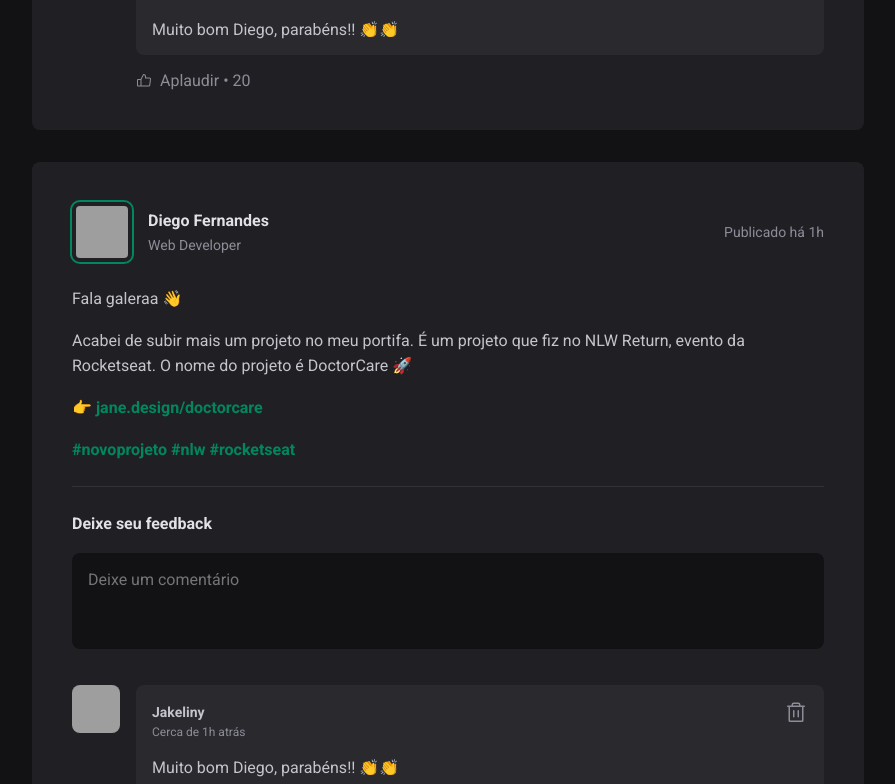
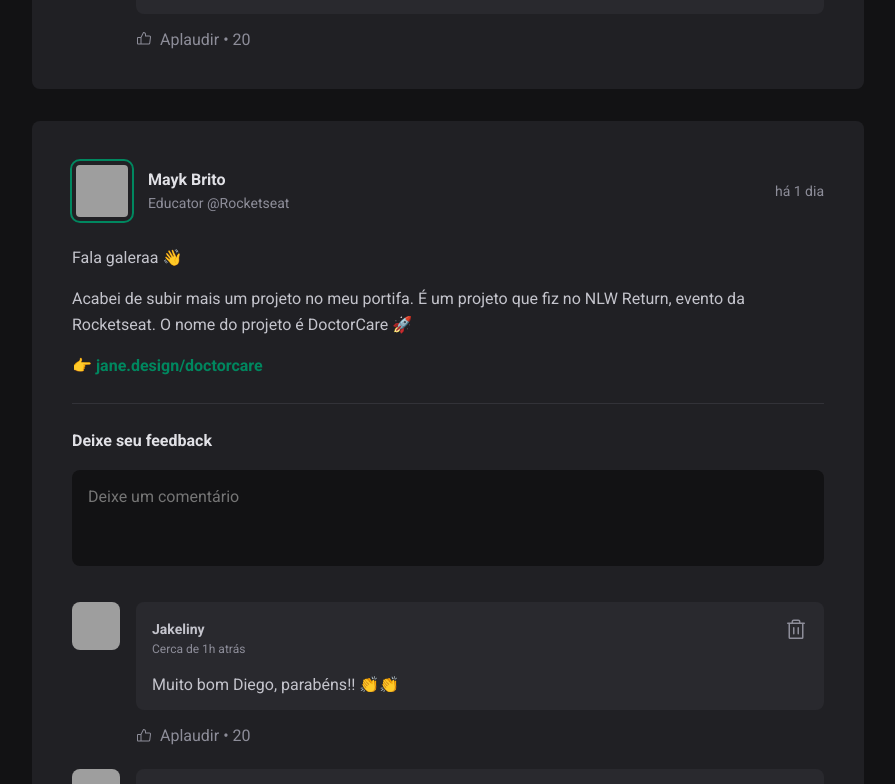
Before and after one commit to jessica-guedes/ignite-feed, a React (Vite) app: page / in a window 1280 px wide. Shown: the part 1015-1799 px from the top of the page, without its empty margins (336-1231 px from the left). Built offline with nearby package versions, Linux system fonts and the light colour scheme; grey boxes are pictures that could not be loaded.

Commit message:
propriedades do post e formatação de datas

```diff
--- a/package.json
+++ b/package.json
@@ -10,6 +10,7 @@
   },
   "dependencies": {
     "@phosphor-icons/react": "^2.0.6",
+    "date-fns": "^2.29.3",
     "react": "^18.2.0",
     "react-dom": "^18.2.0"
   },
--- a/src/components/Post.jsx
+++ b/src/components/Post.jsx
@@ -1,36 +1,45 @@
+import { format, formatDistanceToNow } from 'date-fns';
+import ptBR from 'date-fns/locale/pt-BR'
+
 import { Avatar } from './Avatar';
 import { Comment } from './Comment';
 import styles from './Post.module.css';
 
-export function Post (props){
+export function Post({ author, publishedAt, content }){
+  const publishedDateFormatted = format(publishedAt, "d 'de' LLLL 'às' HH:mm'h'",{
+    locale: ptBR
+  })
+
+  const publishedDateRelativeToNow = formatDistanceToNow(publishedAt, {
+    locale: ptBR,
+    addSuffix: true,
+
+  })
 
   return(
     <article className={styles.post}>
       <header>
         <div className={styles.author}>
-          <Avatar src="https://github.com/diego3g.png" />
+          <Avatar src={author.avatarUrl} />
           <div className={styles.authorInfo}>
-            <strong>Diego Fernandes</strong>
-            <span>Web Developer</span>
+            <strong>{author.name}</strong>
+            <span>{author.role}</span>
           </div>
         </div>
 
-        <time
-            title='22 de Março às 09:06h'
-            dateTime='2023-03-22 09:06:00'>
-            Publicado há 1h
+        <time title= {publishedDateFormatted} dateTime={publishedAt.toISOString()}>
+           {publishedDateRelativeToNow}
         </time>
       </header>
 
       <div className={styles.content}>
-        <p>Fala galeraa 👋</p>
-        <p>Acabei de subir mais um projeto no meu portifa. É um projeto que fiz no NLW Return, evento da Rocketseat. O nome do projeto é DoctorCare 🚀</p>
-        <p>👉{' '}<a href="">jane.design/doctorcare</a></p>
-        <p>
-          <a href="">#novoprojeto</a>{' '}
-          <a href="">#nlw</a> {' '}
-          <a href="">#rocketseat</a>{' '}
-        </p>
+      {content.map(line => {
+          if (line.type === 'paragraph'){
+            return <p>{line.content}</p>;
+          }else if (line.type === 'link'){
+            return <p><a href="#">{line.content}</a></p>
+          }
+        })}
       </div>
 
       <form className={styles.comentForm}>
```
Also changed, not shown: 1 other file (tests, documents, lock files or other folders).
